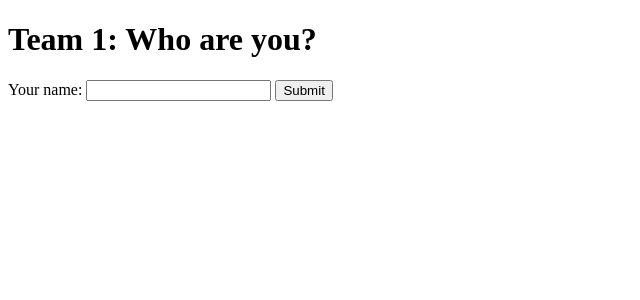
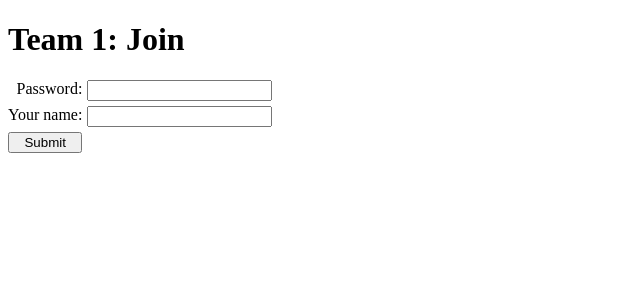
Before and after one commit to martinhenstridge/quizapp, a Flask app: page /1/join/1 in a window 1280 px wide. Shown: the top 300 px of the page, without its empty margins (0-640 px from the left). Run offline with Flask 2, Linux system fonts and the light colour scheme.

Commit message:
Working password auth for joining teams

```diff
--- a/instance/config.py
+++ b/instance/config.py
@@ -1,3 +1,5 @@
 ENV = "development"
-SECRET_KEY = b"thisisarubbishsecretkey"
+SECRET_KEY = "thisisarubbishsecretkey"
+SESSION_COOKIE_HTTPONLY = True
+SESSION_COOKIE_SAMESITE = "Strict"
 STORAGE = "storage"
--- a/quiz/quiz.py
+++ b/quiz/quiz.py
@@ -92,7 +92,9 @@ class Quiz:
     @property
     def teams(self) -> List[Tuple[str, str, str]]:
         with self.conn as conn:
-            cur = conn.execute("SELECT number, password, notes FROM teams WHERE number != 0")
+            cur = conn.execute(
+                "SELECT number, password, notes FROM teams WHERE number != 0"
+            )
             return cur.fetchall()
 
     def add_team(self, notes: str, password: str) -> None:
@@ -107,6 +109,23 @@ class Quiz:
             """,
                 (password, notes),
             )
+
+    def check_team_password(self, number: int, password: str) -> bool:
+        with self.conn as conn:
+            cur = conn.execute(
+                """
+                SELECT
+                  1
+                FROM
+                  teams
+                WHERE
+                  number = ? AND password = ?
+                LIMIT
+                  1
+                """,
+                (number, password),
+            )
+            return cur.fetchone() is not None
 
     def update_team(self, number: int, notes: str) -> None:
         with self.conn as conn:
--- /dev/null
+++ b/quiz/templates/auth.html
@@ -0,0 +1,39 @@
+<!DOCTYPE html>
+<html lang="en">
+  <head>
+    <title>quiz|{{ quizid }}|auth</title>
+    <meta charset="utf-8" />
+    <style>
+    form.credentials {
+        display: grid;
+        grid-template-columns: max-content max-content;
+        grid-gap: 5px;
+    }
+    form.credentials label {
+      text-align:right;
+    }
+    form.credentials label:after {
+      content: ":";
+    }
+    </style>
+  </head>
+  <body>
+    <h1>Team {{ team }}: Join</h1>
+    {% with messages = get_flashed_messages() %}
+      {% if messages %}
+        <ul class=flashes>
+        {% for message in messages %}
+          <li>{{ message }}</li>
+        {% endfor %}
+        </ul>
+      {% endif %}
+    {% endwith %}
+    <form method="POST" class="credentials">
+      <label for="token">Password</label>
+      <input type="text" name="token" id="token" required>
+      <label for="name">Your name</label>
+      <input type="text" name="name" id="name" required>
+      <input type="submit" value="Submit">
+    </form>
+  </body>
+</html>
--- a/quiz/templates/identify.html
+++ /dev/null
@@ -1,15 +0,0 @@
-<!DOCTYPE html>
-<html lang="en">
-  <head>
-    <title>quiz|{{ quizid }}|identify</title>
-    <meta charset="utf-8" />
-  </head>
-  <body>
-    <h1>Team {{ team }}: Who are you?</h1>
-    <form method="POST">
-      <label for="name">Your name: </label>
-      <input type="text" name="name" id="name" required>
-      <input type="submit" value="Submit">
-    </form>
-  </body>
-</html>
--- a/quiz/templates/join.html
+++ b/quiz/templates/join.html
@@ -24,7 +24,7 @@
             </form>
           </td>
           <td>{{ team[0] }}</td>
-          <td>{{ team[1] }}</td>
+          <td>{{ team[2] }}</td>
         </tr>
         {% endfor %}
       </tbody>
--- a/quiz/views/join.py
+++ b/quiz/views/join.py
@@ -1,4 +1,4 @@
-from flask import redirect, render_template, request, session, url_for
+from flask import flash, redirect, render_template, request, session, url_for
 from ..quiz import Quiz
 from .. import app
 
@@ -11,19 +11,30 @@ def join(quizid):
         return render_template("join.html", quizid=quizid, teams=quiz.teams)
 
     team = request.form["team"]
-    dest = url_for("identify", quizid=quizid, team=team)
+    dest = url_for("auth", quizid=quizid, team=team)
     return redirect(dest)
 
 
 @app.route("/<quizid>/join/<team>", methods=["GET", "POST"])
-def identify(quizid, team):
+def auth(quizid, team):
     quiz = Quiz.get(quizid)
 
     if request.method == "GET":
-        return render_template("identify.html", quizid=quizid, team=team)
+        return render_template("auth.html", quizid=quizid, team=team)
 
+    player = request.form["name"]
+    password = request.form["token"]
+
+    # On incorrect password redirect to same page with flashed message.
+    if not quiz.check_team_password(team, password.upper()):
+        flash(f"Incorrect password for team {team}")
+        dest = url_for("auth", quizid=quizid, team=team)
+        return redirect(dest)
+
+    session.clear()
+    session["quizid"] = quizid
     session["team"] = team
-    session["player"] = request.form["name"]
+    session["player"] = player
 
     dest = url_for("play", quizid=quizid)
     return redirect(dest)
```
Also changed, not shown: quiz/views/play.py (+22 -13 lines).
